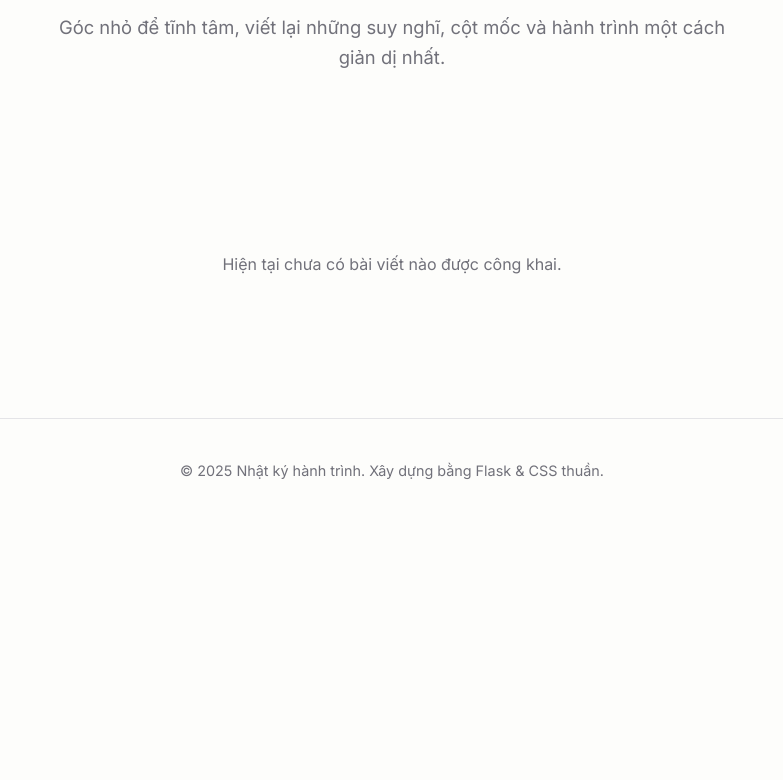
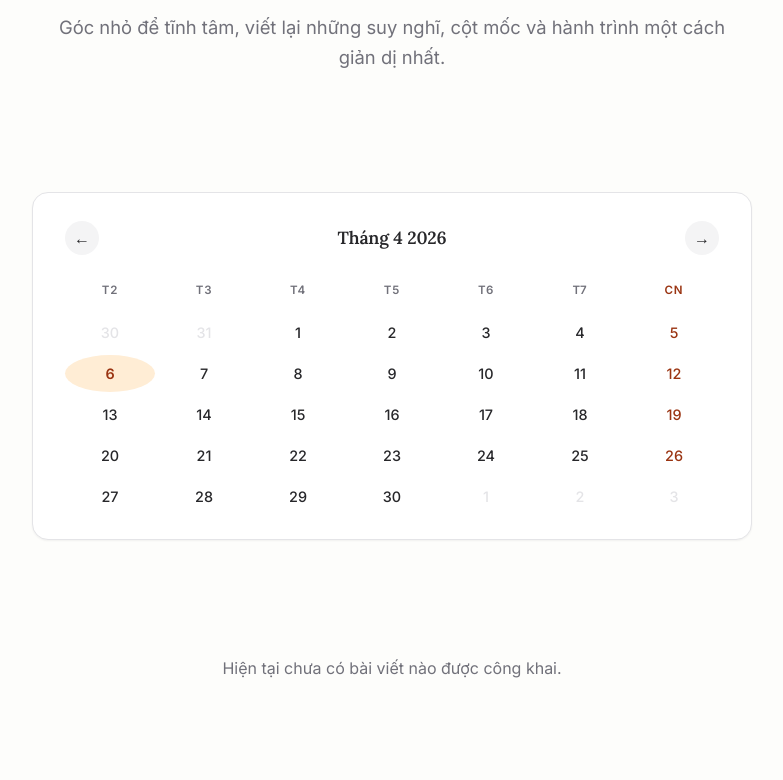
Before and after one commit to trantai2001-commits/personal-diary-blog, a Flask app: page / in a window 1280 px wide. Shown: the part 352-1132 px from the top of the page, without its empty margins (248-1031 px from the left). Before the commit the page ends 831 px from the top, so only its background shows below. Run offline with Flask 3, Linux system fonts and the light colour scheme; data that the repository does not hold is empty.

Commit message:
Polish personal diary

```diff
--- a/app/routes.py
+++ b/app/routes.py
@@ -1,4 +1,6 @@
-from flask import Blueprint, render_template, abort
+import calendar
+from datetime import datetime
+from flask import Blueprint, render_template, abort, request, jsonify
 
 from app.models import Post
 
@@ -8,7 +10,62 @@ main_bp = Blueprint("main", __name__)
 @main_bp.route("/")
 def home():
     posts = Post.query.filter_by(is_published=True).order_by(Post.is_featured.desc(), Post.created_at.desc()).all()
-    return render_template("index.html", posts=posts)
+
+    # Calendar data
+    today = datetime.today()
+    year  = int(request.args.get('year',  today.year))
+    month = int(request.args.get('month', today.month))
+
+    # Clamp to valid range
+    if month < 1:  month = 12; year -= 1
+    if month > 12: month = 1;  year += 1
+
+    cal = calendar.Calendar(firstweekday=0)  # Monday first
+    weeks = cal.monthdatescalendar(year, month)
+
+    # Collect published post dates for this month
+    all_published = Post.query.filter_by(is_published=True).all()
+    post_dates = set(
+        p.created_at.date()
+        for p in all_published
+        if p.created_at.year == year and p.created_at.month == month
+    )
+
+    # Build post date -> slug map for linking
+    post_date_slugs = {}
+    for p in all_published:
+        if p.created_at.year == year and p.created_at.month == month:
+            d = p.created_at.date()
+            if d not in post_date_slugs:
+                post_date_slugs[d] = p.slug or str(p.id)
+
+    import datetime as dt
+    prev_month = month - 1 if month > 1 else 12
+    prev_year  = year if month > 1 else year - 1
+    next_month = month + 1 if month < 12 else 1
+    next_year  = year if month < 12 else year + 1
+
+    month_names_vi = [
+        '', 'Tháng 1', 'Tháng 2', 'Tháng 3', 'Tháng 4',
+        'Tháng 5', 'Tháng 6', 'Tháng 7', 'Tháng 8',
+        'Tháng 9', 'Tháng 10', 'Tháng 11', 'Tháng 12'
+    ]
+
+    return render_template(
+        "index.html",
+        posts=posts,
+        cal_weeks=weeks,
+        cal_year=year,
+        cal_month=month,
+        cal_month_name=month_names_vi[month],
+        cal_today=today.date(),
+        post_dates=post_dates,
+        post_date_slugs=post_date_slugs,
+        prev_year=prev_year,
+        prev_month=prev_month,
+        next_year=next_year,
+        next_month=next_month,
+    )
 
 
 @main_bp.route("/bai-viet/<slug>")
--- a/app/static/css/style.css
+++ b/app/static/css/style.css
@@ -471,3 +471,133 @@ textarea {
     .admin-item-actions { width: 100%; justify-content: space-between; }
     .editor-form { padding: 24px; }
 }
+
+/* ================================
+   Calendar Widget
+   ================================ */
+.calendar-widget {
+    background: var(--surface);
+    border: 1px solid var(--border);
+    border-radius: var(--radius-lg);
+    padding: 28px 32px 24px;
+    margin-bottom: 56px;
+    box-shadow: var(--shadow-sm);
+}
+
+/* Header: prev / month-year / next */
+.calendar-header {
+    display: flex;
+    align-items: center;
+    justify-content: space-between;
+    margin-bottom: 20px;
+}
+
+.cal-title {
+    font-family: var(--font-heading);
+    font-size: 1.1rem;
+    font-weight: 600;
+    color: var(--text-main);
+    letter-spacing: -0.01em;
+}
+
+.cal-nav-btn {
+    display: inline-flex;
+    align-items: center;
+    justify-content: center;
+    width: 34px;
+    height: 34px;
+    border-radius: 50%;
+    background: var(--border-light);
+    color: var(--text-main);
+    font-size: 1rem;
+    transition: background 0.18s ease, transform 0.18s ease;
+    text-decoration: none;
+}
+
+.cal-nav-btn:hover {
+    background: var(--primary-soft);
+    color: var(--primary);
+    transform: scale(1.1);
+}
+
+/* 7-column grid */
+.calendar-grid {
+    display: grid;
+    grid-template-columns: repeat(7, 1fr);
+    gap: 4px;
+}
+
+/* Day-of-week labels */
+.cal-day-name {
+    text-align: center;
+    font-size: 0.72rem;
+    font-weight: 600;
+    text-transform: uppercase;
+    letter-spacing: 0.07em;
+    color: var(--text-muted);
+    padding: 6px 0 10px;
+}
+
+.cal-day-name.sun { color: var(--primary); }
+
+/* Day cells */
+.cal-day {
+    position: relative;
+    text-align: center;
+    font-size: 0.9rem;
+    font-weight: 500;
+    color: var(--text-main);
+    padding: 7px 4px;
+    border-radius: var(--radius-sm);
+    transition: background 0.15s ease;
+    cursor: default;
+}
+
+.cal-day.sun {
+    color: var(--primary);
+}
+
+.cal-day.other-month {
+    color: var(--border);
+}
+
+/* Today highlight */
+.cal-day.today {
+    background: var(--primary-soft);
+    color: var(--primary);
+    font-weight: 700;
+    border-radius: 50%;
+}
+
+/* Days with a blog post — dot indicator */
+.cal-day.has-post::after {
+    content: '';
+    display: block;
+    width: 5px;
+    height: 5px;
+    background: var(--primary);
+    border-radius: 50%;
+    margin: 3px auto 0;
+}
+
+.cal-day.has-post a {
+    color: inherit;
+    text-decoration: none;
+    font-weight: 700;
+}
+
+.cal-day.has-post:hover {
+    background: var(--primary-soft);
+    border-radius: var(--radius-sm);
+    cursor: pointer;
+}
+
+.cal-day.has-post.today::after {
+    background: var(--primary-hover);
+}
+
+@media (max-width: 480px) {
+    .calendar-widget { padding: 20px 16px 16px; }
+    .cal-day { font-size: 0.8rem; padding: 5px 2px; }
+    .cal-title { font-size: 1rem; }
+}
--- a/app/templates/index.html
+++ b/app/templates/index.html
@@ -10,6 +10,43 @@
         <h1>Những ngày đáng nhớ, được lưu lại tử tế.</h1>
         <p>Góc nhỏ để tĩnh tâm, viết lại những suy nghĩ, cột mốc và hành trình một cách giản dị nhất.</p>
     </section>
+
+    <!-- Monthly Calendar Widget -->
+    <div class="calendar-widget" aria-label="Lịch tháng">
+        <div class="calendar-header">
+            <a href="{{ url_for('main.home', year=prev_year, month=prev_month) }}" class="cal-nav-btn" aria-label="Tháng trước">&#8592;</a>
+            <span class="cal-title">{{ cal_month_name }} {{ cal_year }}</span>
+            <a href="{{ url_for('main.home', year=next_year, month=next_month) }}" class="cal-nav-btn" aria-label="Tháng sau">&#8594;</a>
+        </div>
+        <div class="calendar-grid">
+            <div class="cal-day-name">T2</div>
+            <div class="cal-day-name">T3</div>
+            <div class="cal-day-name">T4</div>
+            <div class="cal-day-name">T5</div>
+            <div class="cal-day-name">T6</div>
+            <div class="cal-day-name">T7</div>
+            <div class="cal-day-name sun">CN</div>
+            {% for week in cal_weeks %}
+                {% for day in week %}
+                    {% set is_current_month = (day.month == cal_month) %}
+                    {% set is_today = (day == cal_today) %}
+                    {% set has_post = (day in post_dates) %}
+                    {% set slug = post_date_slugs.get(day) %}
+                    <div class="cal-day
+                        {% if not is_current_month %} other-month{% endif %}
+                        {% if is_today %} today{% endif %}
+                        {% if has_post %} has-post{% endif %}
+                        {% if day.weekday() == 6 %} sun{% endif %}">
+                        {% if has_post and slug %}
+                            <a href="{{ url_for('main.post_detail', slug=slug) }}" title="Xem bài ngày {{ day.strftime('%d/%m/%Y') }}">{{ day.day }}</a>
+                        {% else %}
+                            {{ day.day }}
+                        {% endif %}
+                    </div>
+                {% endfor %}
+            {% endfor %}
+        </div>
+    </div>
 
     <!-- Post List: Minimal Cards -->
     {% if posts %}
```
